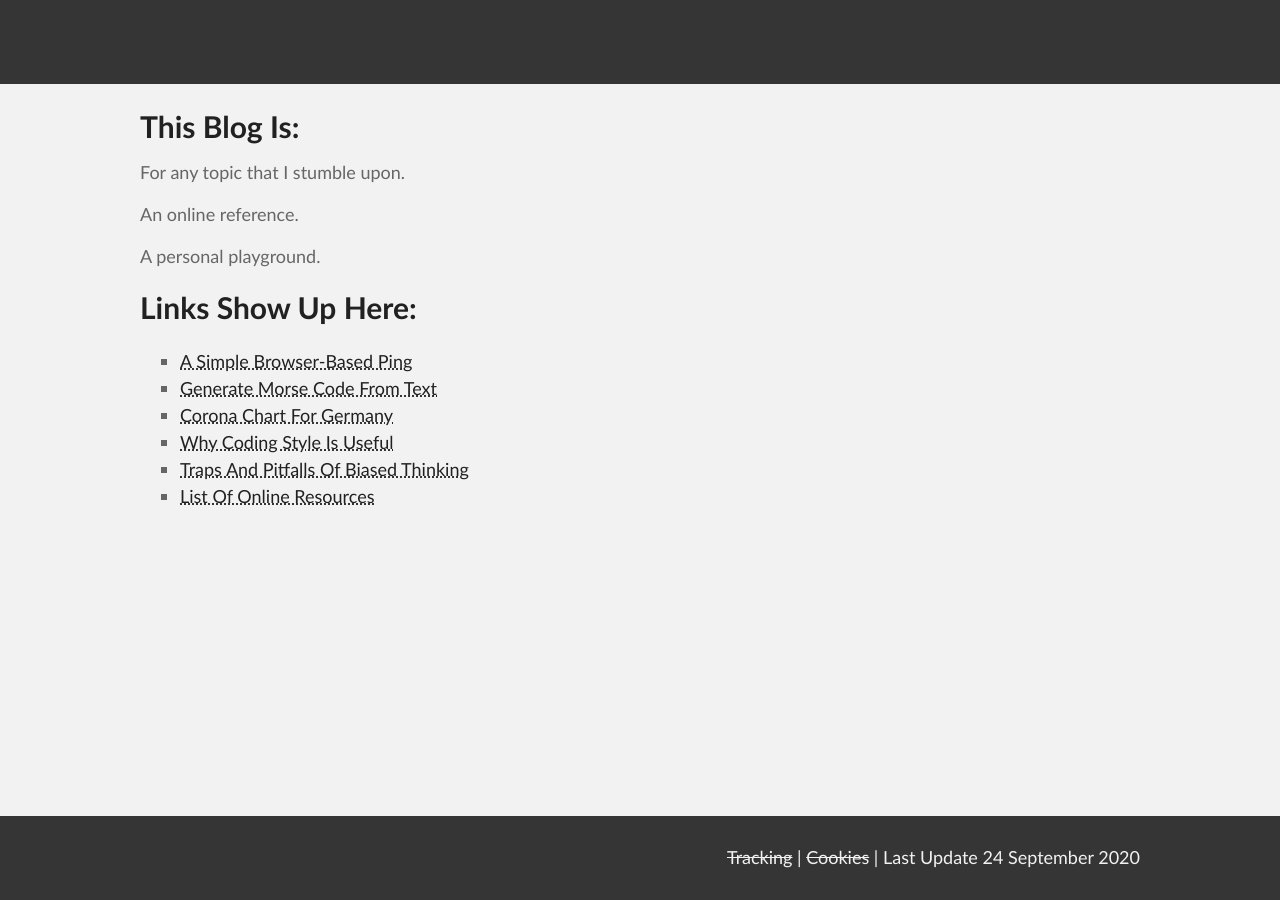
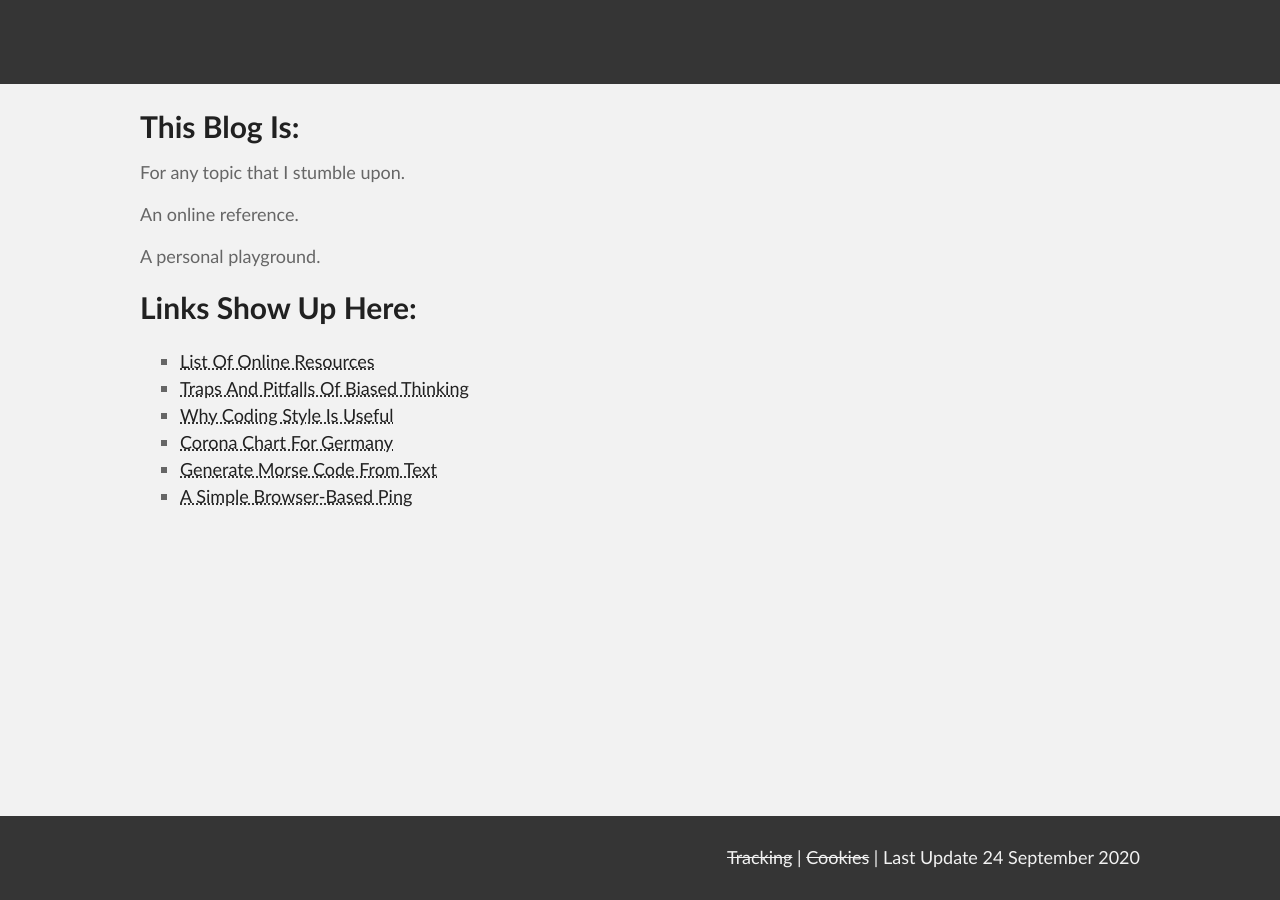
Before and after one commit to ZackDev/zackdev.github.io, a Jekyll site: the page built from index.md, in a window 1280 px wide. Built offline with Jekyll 4.4.1, drawn with Linux system fonts in a browser that asks for light colours.

Commit message:
present indexed pages in reversed order

```diff
--- a/index.md
+++ b/index.md
@@ -12,7 +12,7 @@ A personal playground.
 
 # Links Show Up Here:
 <ul class="index_menu">
-  {% assign sorted_pages = site.pages | sort: "index" %}
+  {% assign sorted_pages = site.pages | sort: "index" | reverse %}
   {% for page in sorted_pages %}
     {% if page.list == true %}
       <li>
```
